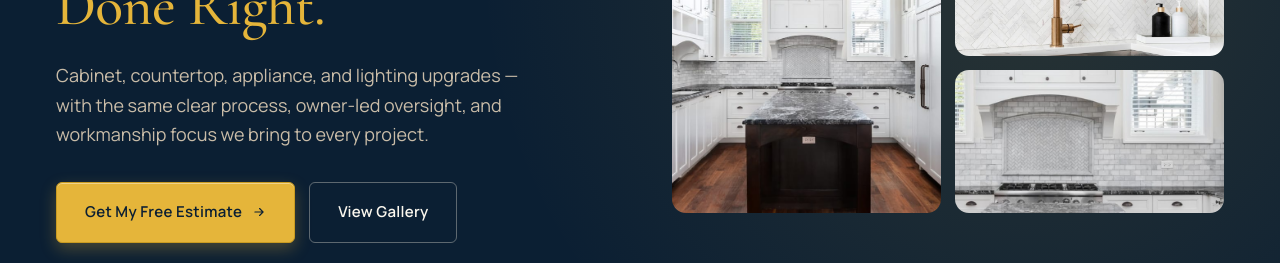
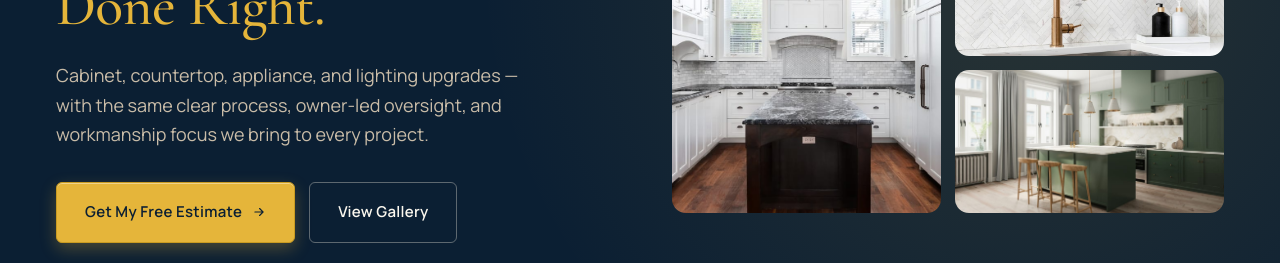
Before and after one commit to Stonebritegroup2023/Stonebritesite, a Next.js app: page /kitchens in a window 1280 px wide. Shown: the part 285-548 px from the top of the page. Built offline with nearby package versions, Linux system fonts and the light colour scheme; no server answers.

Commit message:
Kitchens: green kitchen in hero bottom-right; walnut kitchen restored in scope section

```diff
--- a/src/app/kitchens/page.tsx
+++ b/src/app/kitchens/page.tsx
@@ -118,8 +118,8 @@ export default function KitchensPage() {
               style={{ height: 143, width: "100%", objectFit: "cover", borderRadius: 14, display: "block" }}
             />
             <img
-              src="/photos/kitchen-range-marble-backsplash-detail-sacramento.jpg"
-              alt="Arched marble herringbone backsplash over the range with white hood corbels in a Sacramento kitchen remodel"
+              src="/photos/green-kitchen-remodel-marble-brass-sacramento.jpg"
+              alt="Green shaker kitchen remodel in Sacramento — marble backsplash, brass faucet, and island with seating"
               style={{ height: 143, width: "100%", objectFit: "cover", borderRadius: 14, display: "block" }}
             />
           </div>
@@ -157,8 +157,8 @@ export default function KitchensPage() {
             </div>
           </div>
           <img
-            src="/photos/green-kitchen-remodel-marble-brass-sacramento.jpg"
-            alt="Green shaker kitchen remodel in Sacramento — marble backsplash, brass faucet, island with seating, and wood-look floor"
+            src="/photos/kitchen-remodel-walnut-cabinets-granite-sacramento.jpg"
+            alt="Kitchen remodel in Sacramento — walnut shaker cabinets, granite counters, stainless hood, and brass fixtures"
             style={{ height: 540, width: "100%", objectFit: "cover", borderRadius: 14, display: "block" }}
           />
         </div>
```
Also changed, not shown: public/photos/kitchen-remodel-walnut-cabinets-granite-sacramento.jpg (added).
